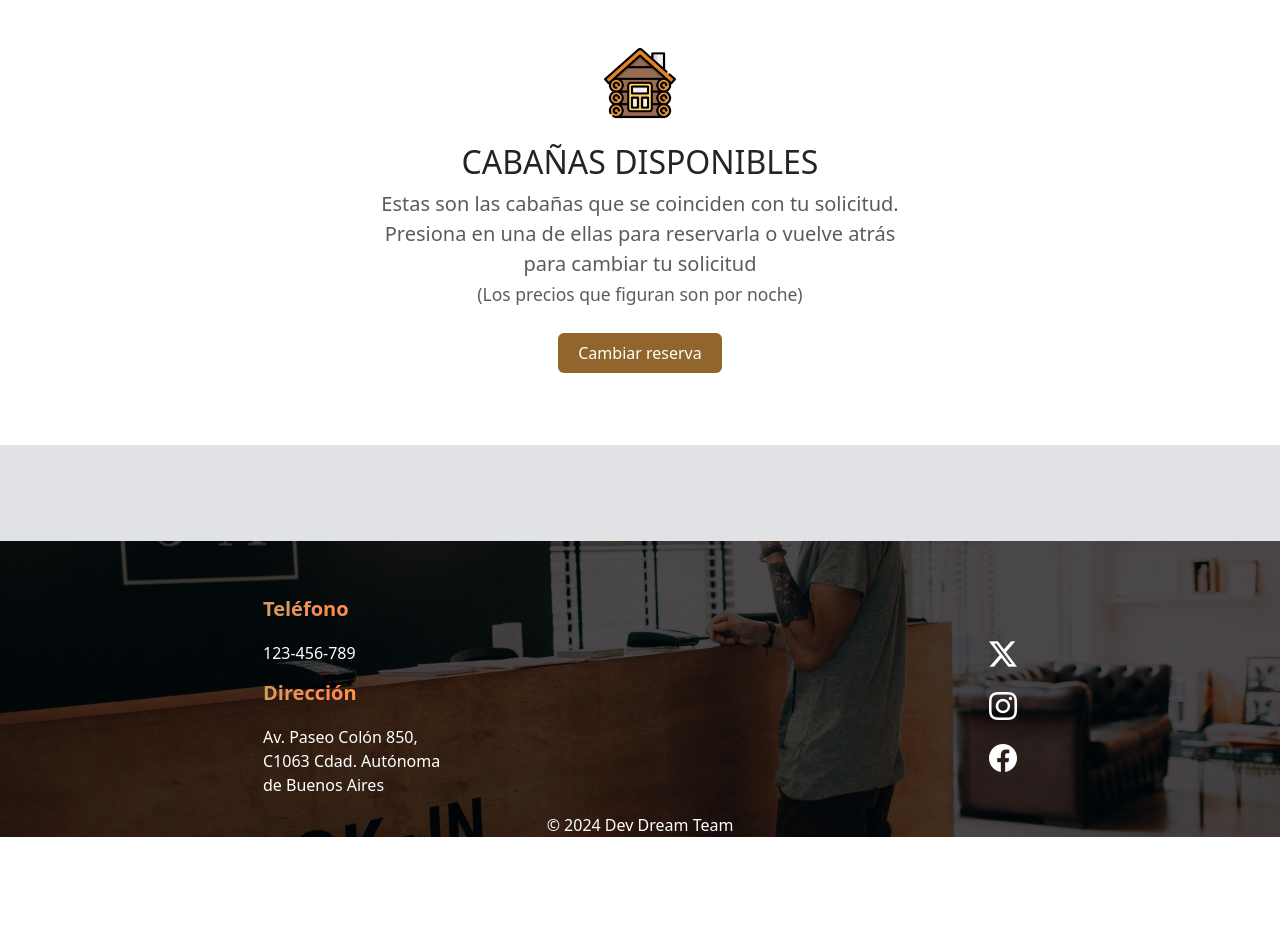
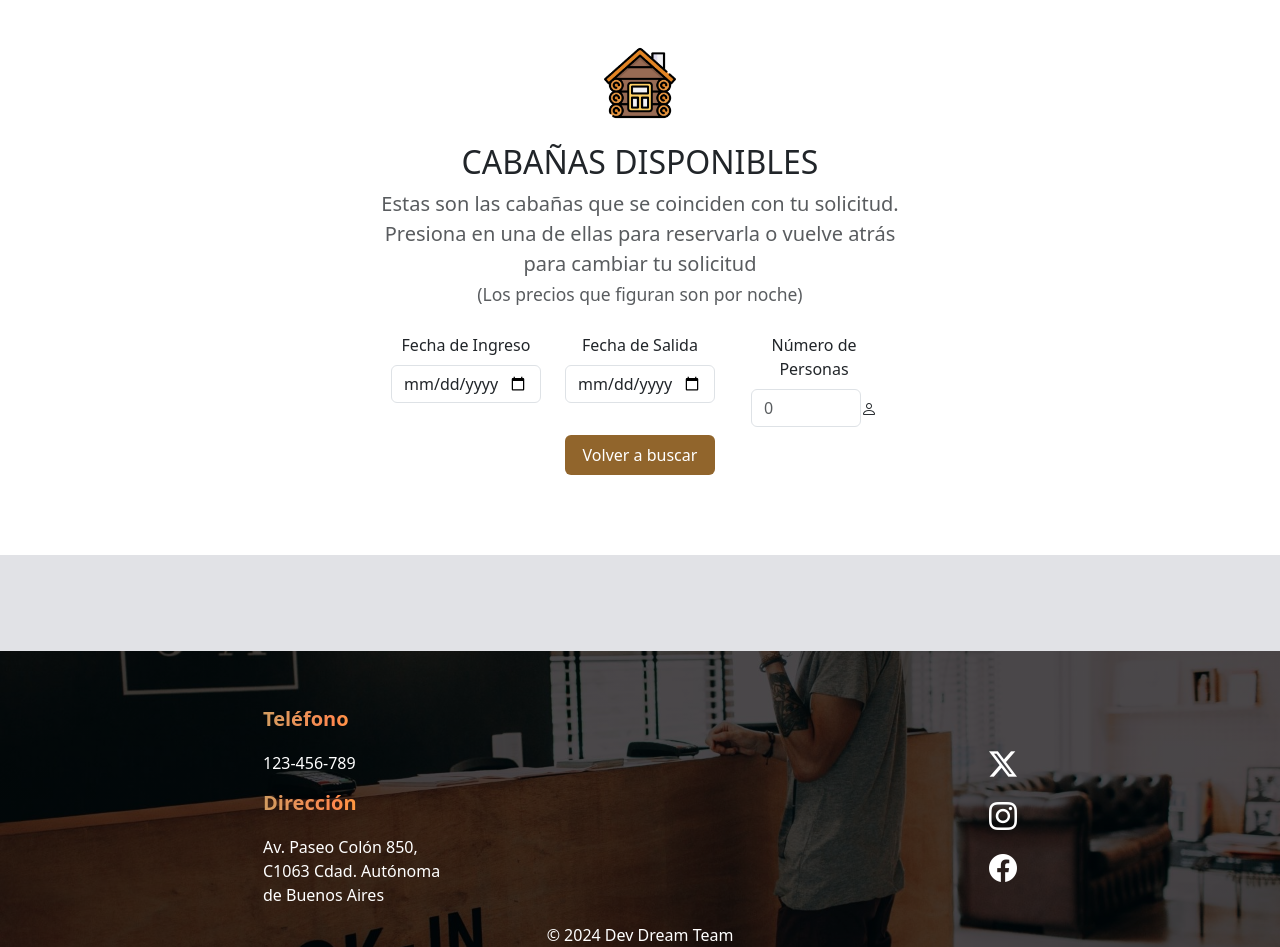
Before and after one commit to tompivel/tp-ids, a Flask app: template frontend/templates/filtered_cabins.html in a window 1280 px wide. Shown: the part 57-1004 px from the top of the page. Before the commit the page ends 894 px from the top, so only its background shows below. Run offline with Flask 3, Linux system fonts and the light colour scheme; the template is opened without the code that fills it, so the values that code supplies are empty.

Commit message:
55-Permitir filtrar desde página que lista las cabañas

```diff
--- a/frontend/templates/filtered_cabins.html
+++ b/frontend/templates/filtered_cabins.html
@@ -6,51 +6,83 @@
 <link rel="stylesheet" href="{{ url_for('static',filename='/css/styleFilteredCabins.css') }}">
 <link rel="stylesheet" href="https://cdnjs.cloudflare.com/ajax/libs/bootstrap-icons/1.8.1/font/bootstrap-icons.min.css">
 <!-- Favicons -->
-<link rel="apple-touch-icon" href="https://getbootstrap.com/docs/5.3/assets/img/favicons/apple-touch-icon.png" sizes="180x180">
+<link rel="apple-touch-icon" href="https://getbootstrap.com/docs/5.3/assets/img/favicons/apple-touch-icon.png"
+    sizes="180x180">
 <link rel="manifest" href="https://getbootstrap.com/docs/5.3/assets/img/favicons/manifest.json">
-<link rel="mask-icon" href="https://getbootstrap.com/docs/5.3/assets/img/favicons/safari-pinned-tab.svg" color="#712cf9">
+<link rel="mask-icon" href="https://getbootstrap.com/docs/5.3/assets/img/favicons/safari-pinned-tab.svg"
+    color="#712cf9">
 {% endblock %}
 
 {% block body %}
 
 <main>
-
-    <section class="py-0 text-center container">
+    <section class="pb-4 text-center container">
         <div class="row py-lg-5">
             <div class="col-lg-6 col-md-8 mx-auto">
-          <img class="d-block mx-auto mb-4" src="{{url_for('static',filename='images/cabana.png')}}" alt="" width="72"
-        height="72">
+                <img class="d-block mx-auto mb-4" src="{{url_for('static',filename='images/cabana.png')}}" alt=""
+                    width="72" height="72">
                 <h2>CABAÑAS DISPONIBLES</h2>
-          <p class="lead text-body-secondary">Estas son las cabañas que se coinciden con tu solicitud. Presiona en una de ellas para reservarla o vuelve atrás para cambiar tu solicitud <br>
+                <p class="lead text-body-secondary">Estas son las cabañas que se coinciden con tu solicitud. Presiona en
+                    una de ellas para reservarla o vuelve atrás para cambiar tu solicitud <br>
                     <small>(Los precios que figuran son por noche)</small>
                 </p>
-
-          <p class="btn-paragraph d-flex justify-content-center align-items-center">
-            <a href="{{ url_for('index') }}" class="btn btn-primary my-2 d-flex justify-content-center align-items-center">Cambiar reserva</a>
-          </p>
+                <div class="container mt-4">
+                    <div class="container mt-4 d-flex flex-column align-items-center justify-content-center">
+                        <form method="POST" action="{{ url_for('filtered_cabins') }}">
+                            <div class="row">
+                                <div class="col-md-4 fechIngreso">
+                                    <label for="fechaIngreso" class="form-label">Fecha de Ingreso</label>
+                                    <input value="{{data.fecha_entrada}}" type="date" class="form-control"
+                                        id="fechaIngreso" name="fechaIngreso" required>
+                                </div>
+                                <div class="col-md-4 fechaSalida">
+                                    <label for="fechaSalida" class="form-label">Fecha de Salida</label>
+                                    <input value="{{data.fecha_salida}}" type="date" class="form-control"
+                                        id="fechaSalida" name="fechaSalida" required>
+                                </div>
+                                <div class="col-md-4 capacidad">
+                                    <label for="personas" class="form-label">Número de Personas</label>
+                                    <div class="container d-flex justify-content-between align-items-center">
+                                        <input value="{{data.cantidad_personas}}" type="number" class="form-control"
+                                            id="personas" name="personas" placeholder="0" min="1" required>
+                                        <span><i class="bi bi-person"></i></span>
+                                    </div>
+                                </div>
+                                <div class="w-100 d-flex justify-content-center align-items-center button">
+                                    <button type="submit"
+                                        class="btn btn-primary my-2 d-flex justify-content-center align-items-center">Volver
+                                        a buscar</button>
+                                </div>
+                            </div>
+                        </form>
+                    </div>
+                </div>
             </div>
         </div>
     </section>
 
     <div class="album py-5 bg-body-tertiary">
         <div class="container">
-
             <div class="row row-cols-1 row-cols-sm-2 row-cols-md-3 g-3">
                 {% for cabin in filtered_cabins %}
                 <div class="col">
                     <div class="card shadow-sm">
-              <a href="{{ url_for('reservar', data=data, id=cabin.id) }}"><img class="bd-placeholder-img card-img-top" src="{{ cabin.imagen }}" alt="Placeholder image" width="100%" height="225"></a>
+                        <a href="{{ url_for('reservar', data=data, id=cabin.id) }}"><img
+                                class="bd-placeholder-img card-img-top" src="{{ cabin.imagen }}" alt="Placeholder image"
+                                width="100%" height="225"></a>
                         <div class="card-body">
                             <h5 class="card-title">{{ cabin.nombre }}</h5>
                             <p class="card-text">{{ cabin.descripcion }}</p>
                             <div class="d-flex justify-content-between align-items-center">
                                 <div class="btn-group">
-                    <a href="{{ url_for('reservar', data=data, id=cabin.id) }}"><button type="button" class="btn btn-sm btn-outline-secondary">Reservar</button></a>
+                                    <a href="{{ url_for('reservar', data=data, id=cabin.id) }}"><button type="button"
+                                            class="btn btn-sm btn-outline-secondary">Reservar</button></a>
                                 </div>
                                 <div class=" precio">
                                     <span class=" text-bg-light strong h5">${{ cabin.precio|float|round|int }}</span>
                                 </div>
-                  <small class="text-body-secondary d-flex">{{ cabin.capacidad }}<i class="bi bi-person"></i></small>
+                                <small class="text-body-secondary d-flex">{{ cabin.capacidad }}<i
+                                        class="bi bi-person"></i></small>
                             </div>
                         </div>
                     </div>
@@ -59,6 +91,5 @@
             </div>
         </div>
     </div>
-
 </main>
 {% endblock %}
```
Lines whose indentation alone changed are shown as unchanged.
